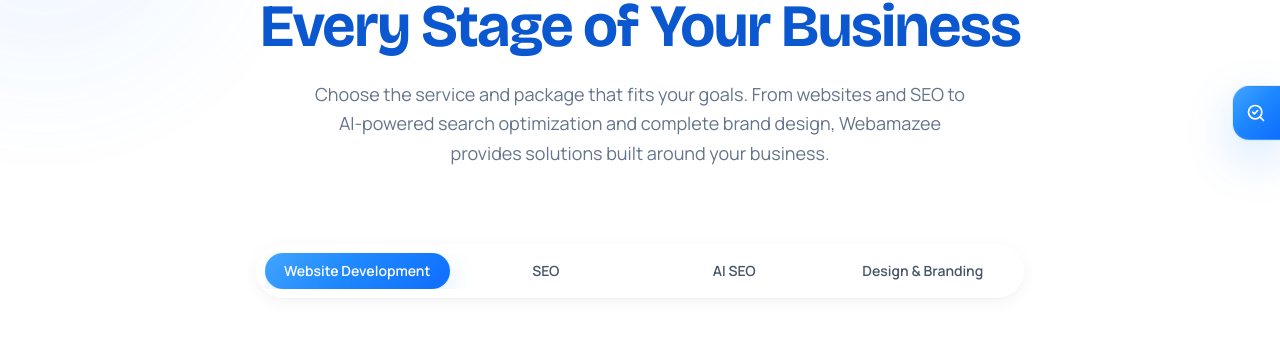
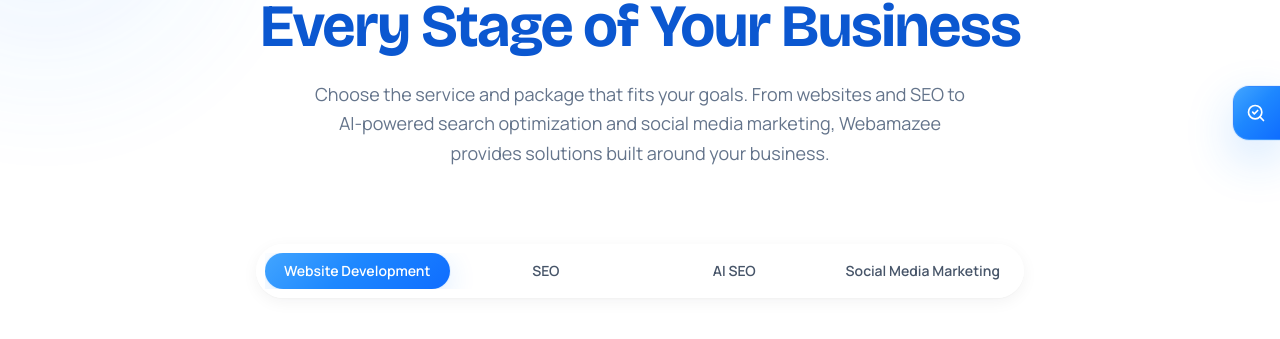
Before and after one commit to tilakbatra2002-cell/webamazee-new, a Next.js app: page /pricing in a window 1280 px wide. Shown: the part 314-653 px from the top of the page. Built offline with nearby package versions, Linux system fonts and the light colour scheme.

Commit message:
feat: replace branding pricing with social media marketing

```diff
--- a/src/app/pricing/page.tsx
+++ b/src/app/pricing/page.tsx
@@ -12,7 +12,7 @@
         eyebrow="Pricing"
         title="Flexible Digital Solutions"
         highlight="for Every Stage of Your Business"
-        subtitle="Choose the service and package that fits your goals. From websites and SEO to AI-powered search optimization and complete brand design, Webamazee provides solutions built around your business."
+        subtitle="Choose the service and package that fits your goals. From websites and SEO to AI-powered search optimization and social media marketing, Webamazee provides solutions built around your business."
         crumbs={[{ label: "Pricing" }]}
       />
       <PricingCatalog />
--- a/src/components/pricing/pricing-catalog.tsx
+++ b/src/components/pricing/pricing-catalog.tsx
@@ -225,68 +225,81 @@
     ],
   },
   {
-    id: "design-branding",
+    id: "social-media-marketing",
     number: "04",
-    title: "Design & Branding",
+    title: "Social Media Marketing",
     description:
-      "Professional design and brand identity work. These are one-time creative packages.",
+      "Strategic social media services designed to build brand presence, increase engagement, reach the right audience and generate business growth across major social platforms.",
     packages: [
       {
-        name: "Design Starter",
-        usd: 149,
-        inr: "11,999",
-        recurring: false,
+        name: "Social Starter",
+        usd: 199,
+        inr: "16,999",
+        recurring: true,
         features: [
-          "5 Social Media Designs",
-          "2 Promotional Banners",
-          "2 Revision Rounds",
-          "Brand-Aligned Design",
-          "High-Resolution Files",
+          "Social Media Management",
+          "Up to 2 Social Platforms",
+          "Social Media Content",
+          "8 Social Media Posts",
+          "Basic Community Management",
+          "Monthly Performance Report",
         ],
         cta: "Get Started",
       },
       {
-        name: "Brand Essentials",
-        usd: 299,
-        inr: "24,999",
-        recurring: false,
+        name: "Social Growth",
+        usd: 349,
+        inr: "29,999",
+        recurring: true,
         recommended: true,
         features: [
-          "Logo Design",
-          "Color Palette",
-          "Typography Selection",
-          "Brand Style Guide",
-          "Social Media Assets",
+          "Social Media Management",
+          "Up to 3 Social Platforms",
+          "12 Social Media Posts",
+          "Instagram & Facebook Marketing",
+          "Community Engagement",
+          "Content Strategy",
+          "Monthly Performance Report",
         ],
-        cta: "Build My Brand",
+        cta: "Grow My Social Media",
       },
       {
-        name: "Brand Professional",
-        usd: 499,
-        inr: "39,999",
-        recurring: false,
+        name: "Social Professional",
+        usd: 549,
+        inr: "44,999",
+        recurring: true,
         features: [
-          "Professional Logo Design",
-          "Complete Brand Identity",
-          "Brand Guidelines",
-          "Business Card Design",
-          "Social Media Branding",
+          "Social Media Management",
+          "Up to 4 Social Platforms",
+          "16 Social Media Posts",
+          "Instagram, Facebook & LinkedIn Marketing",
+          "Social Media Strategy",
+          "Audience & Competitor Research",
+          "Community Management",
+          "Social Media Advertising Management",
+          "Monthly Performance Report",
         ],
-        cta: "Build My Identity",
+        cta: "Build My Presence",
       },
       {
-        name: "Complete Branding",
+        name: "Social Enterprise",
         usd: 799,
         inr: "64,999",
-        recurring: false,
+        recurring: true,
         features: [
-          "Complete Brand Identity",
-          "Logo & Visual System",
-          "Brand Guidelines",
-          "Marketing Collateral",
-          "Social Media Brand Kit",
+          "Complete Social Media Management",
+          "Up to 6 Social Platforms",
+          "20 Social Media Posts",
+          "Instagram Marketing",
+          "Facebook Marketing",
+          "LinkedIn Marketing",
+          "Social Media Advertising",
+          "Advanced Content Strategy",
+          "Audience & Competitor Research",
+          "Community Management",
+          "Detailed Monthly Analytics & Reporting",
         ],
-        cta: "Create My Brand",
+        cta: "Scale My Social Media",
       },
     ],
   },
--- a/src/lib/static-pages.ts
+++ b/src/lib/static-pages.ts
@@ -134,14 +134,14 @@
     // Root layout applies the "| Webamazee" template, so keep this unbranded.
     metaTitle: "Pricing",
     metaDescription:
-      "Transparent Webamazee pricing for website development, SEO, AI SEO and design and branding — flexible monthly and one-time packages for businesses worldwide.",
+      "Transparent Webamazee pricing for website development, SEO, AI SEO and social media marketing — flexible monthly and one-time packages for businesses worldwide.",
     canonical: "/pricing",
     path: "/pricing",
     keywords: [
       "web design pricing",
       "SEO packages",
       "AI SEO pricing",
-      "branding packages",
+      "social media marketing packages",
       "digital marketing pricing",
     ],
     schemaType: "website",
```
Also changed, not shown: public/llms.txt.
